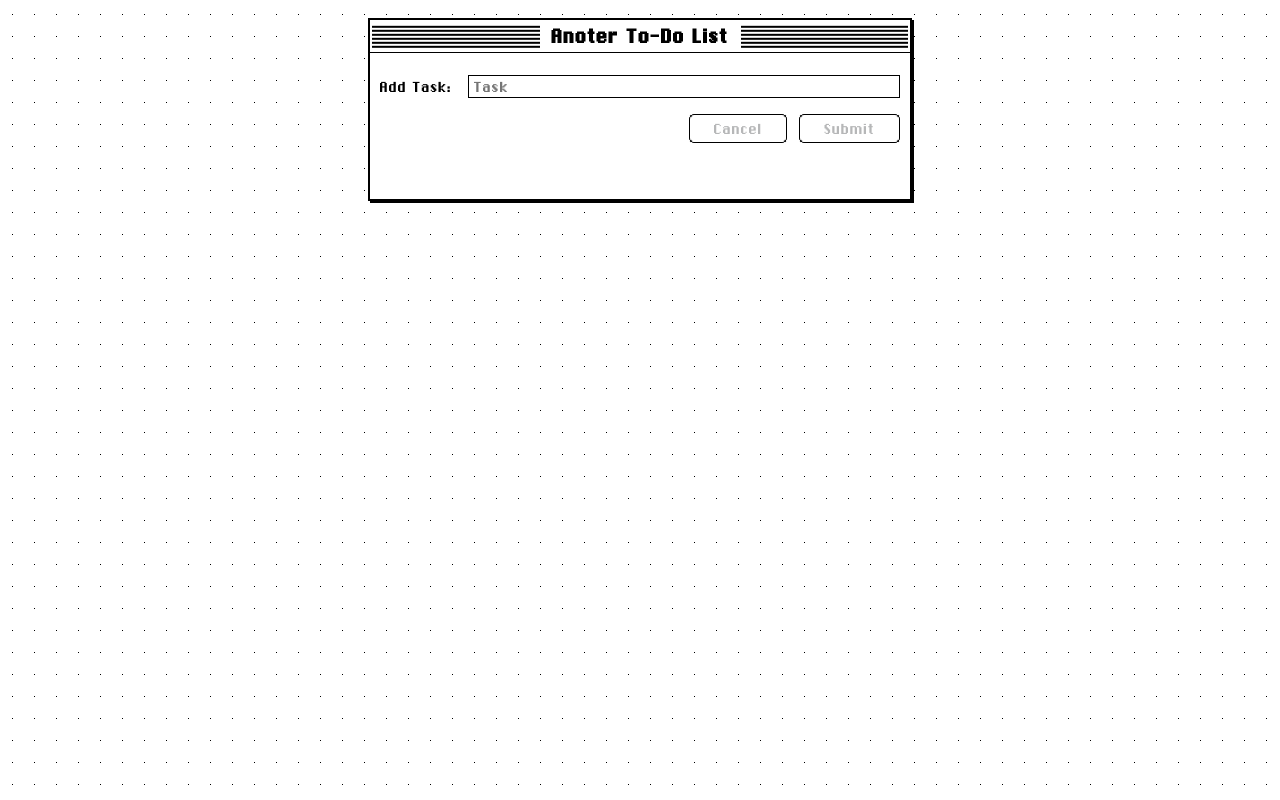
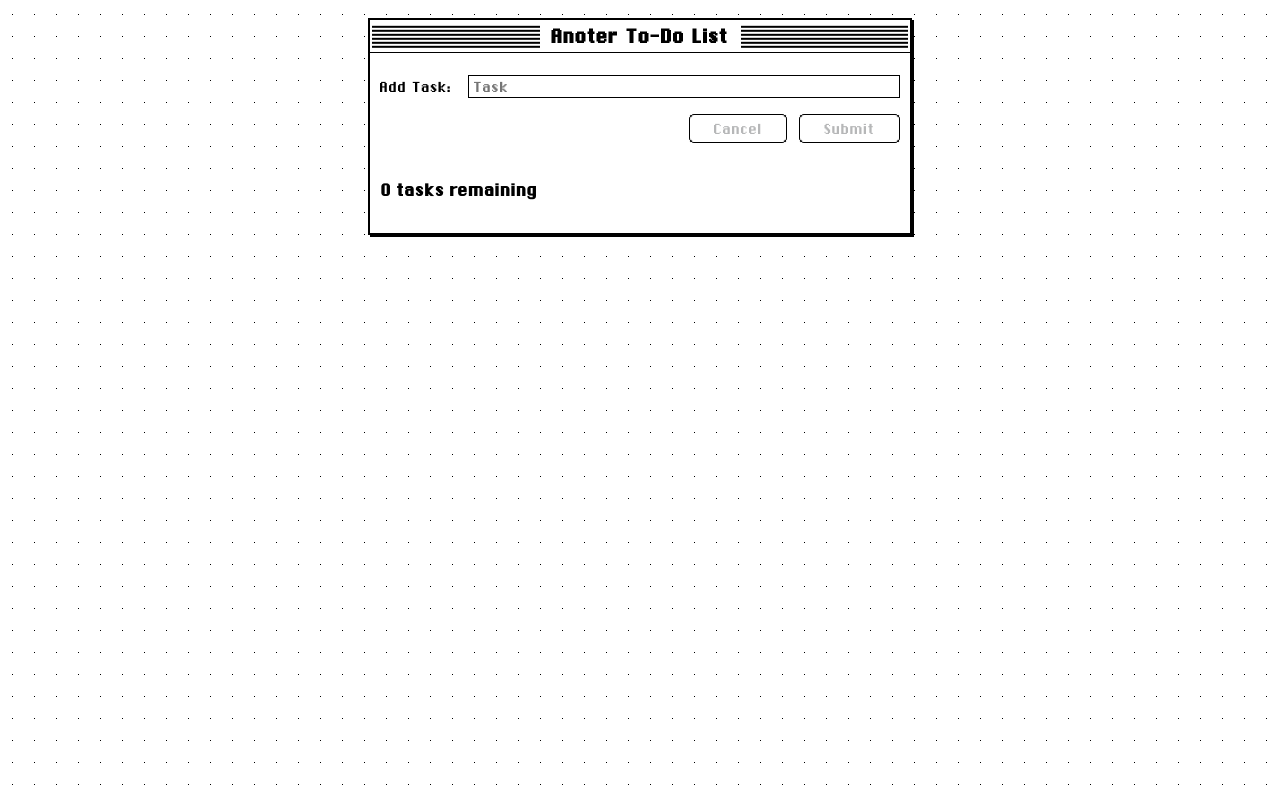
Before and after one commit to romanlesnoy/another-to-do-list, a React (Create React App) app: page / in a window 1280 px wide. Built offline with nearby package versions, Linux system fonts and the light colour scheme.

Commit message:
feat: add focusing on the headint after task delete

```diff
--- a/src/components/TodoList/TodoList.tsx
+++ b/src/components/TodoList/TodoList.tsx
@@ -1,15 +1,36 @@
-import React, { useContext } from "react";
+import React, { useContext, useRef, useEffect } from "react";
 
 import TodoItem from "../TodoItem/TodoItem";
 import { TodoContext } from "../../store/todo-context";
+import usePrevious from "../../hooks/use-previous";
 
 const TodoList: React.FC = () => {
     const todoCtx = useContext(TodoContext);
 
+    const { items: tasks } = todoCtx;
+    const { length: numberOfTask } = tasks;
+
+    console.log(tasks.length);
+
+    const listHeadingRef = useRef<HTMLHeadingElement>(null);
+    const prevTaskLength = usePrevious(numberOfTask);
+
+    useEffect(() => {
+        if (typeof prevTaskLength === "undefined") {
+            return;
+        }
+        if (tasks.length - prevTaskLength === -1) {
+            listHeadingRef.current?.focus();
+        }
+    }, [tasks.length, prevTaskLength]);
+
     return (
         <section>
+            <h2 tabIndex={-1} ref={listHeadingRef}>
+                {numberOfTask} tasks remaining
+            </h2>
             <ul className="flex-column" aria-labelledby="list-heading">
-                {todoCtx.items.map((item) => (
+                {tasks.map((item) => (
                     <TodoItem
                         key={item.id}
                         id={item.id}
--- a/src/hooks/use-previous.ts
+++ b/src/hooks/use-previous.ts
@@ -1,6 +1,6 @@
 import { useRef, useEffect } from "react";
 
-function usePrevious<T>(value: T) {
+function usePrevious<T>(value: T): T | undefined {
     const ref = useRef<T>();
     useEffect(() => {
         ref.current = value;
--- a/src/index.css
+++ b/src/index.css
@@ -31,13 +31,18 @@ body {
     box-shadow: 2px 2px;
 }
 
+h2 {
+    font-family: Chicago;
+    font-size: 1em;
+}
+
 main {
     padding: 20px 10px;
     background-color: #fff;
 
     display: flex;
     flex-direction: column;
-    gap: 36px;
+    gap: 24px;
 }
 
 label {
@@ -152,10 +157,6 @@ input {
     padding-left: 5px;
 }
 
-input:focus {
-    outline: none;
-}
-
 /* Checkbox*/
 
 input[type="checkbox"] + label::before {
@@ -196,7 +197,7 @@ input[type="checkbox"] + label::before {
 }
 
 input[type="checkbox"]:focus-visible + label::before {
-    outline: 1px solid black;
+    outline: 1px solid blue;
 }
 
 input[type="checkbox"]:checked + label::after {
```
